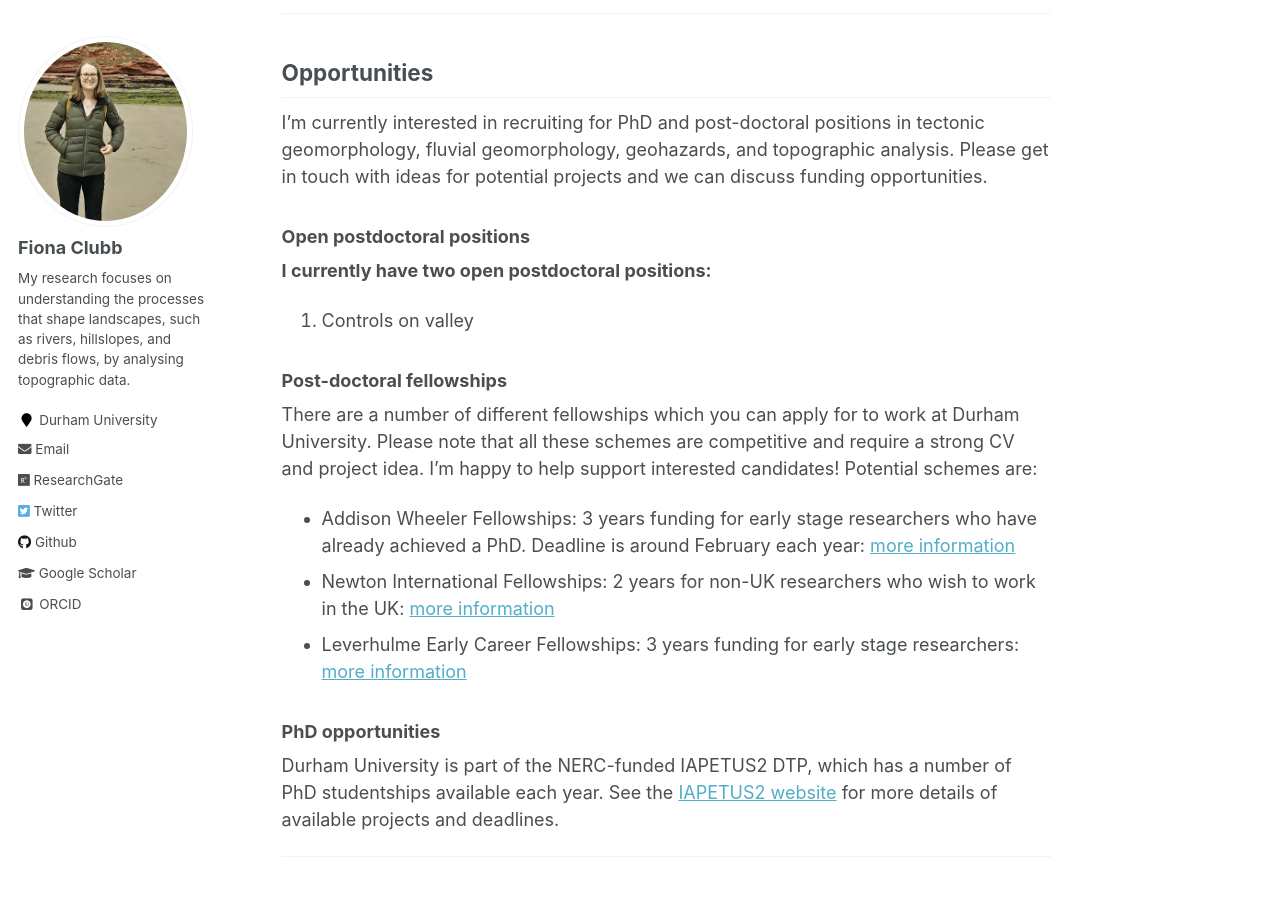
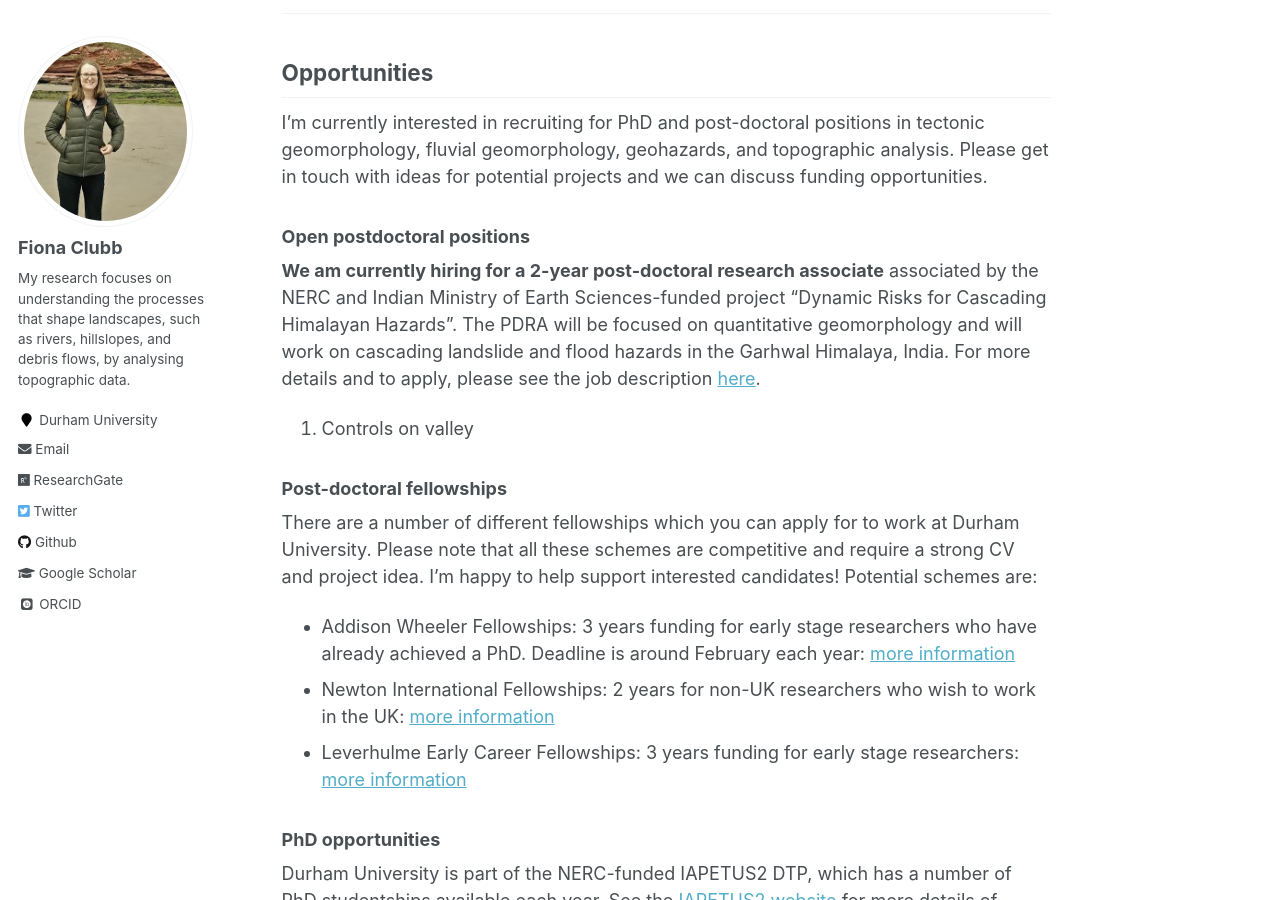
Before and after one commit to fclubb/fclubb.github.io, a Jekyll site: the page built from _pages/about.md, in a window 1280 px wide and 900 px high, scrolled down 1010 px. Built offline with Jekyll 4.4.1, drawn with Linux system fonts in a browser that asks for light colours; some web fonts are replaced.

Commit message:
Updating with postdoc job advert

```diff
--- a/_pages/about.md
+++ b/_pages/about.md
@@ -27,7 +27,7 @@ I'm currently interested in recruiting for PhD and post-doctoral positions in te
 
 ### Open postdoctoral positions
 
-**I currently have two open postdoctoral positions:**
+**We am currently hiring for a 2-year post-doctoral research associate** associated by the NERC and Indian Ministry of Earth Sciences-funded project “Dynamic Risks for Cascading Himalayan Hazards". The PDRA will be focused on quantitative geomorphology and will work on cascading landslide and flood hazards in the Garhwal Himalaya, India. For more details and to apply, please see the job description [here](https://durham.taleo.net/careersection/du_ext/jobdetail.ftl?job=24000714&tz=GMT%2B01%3A00&tzname=Europe%2FLondon).
 
 1. Controls on valley
 
```
